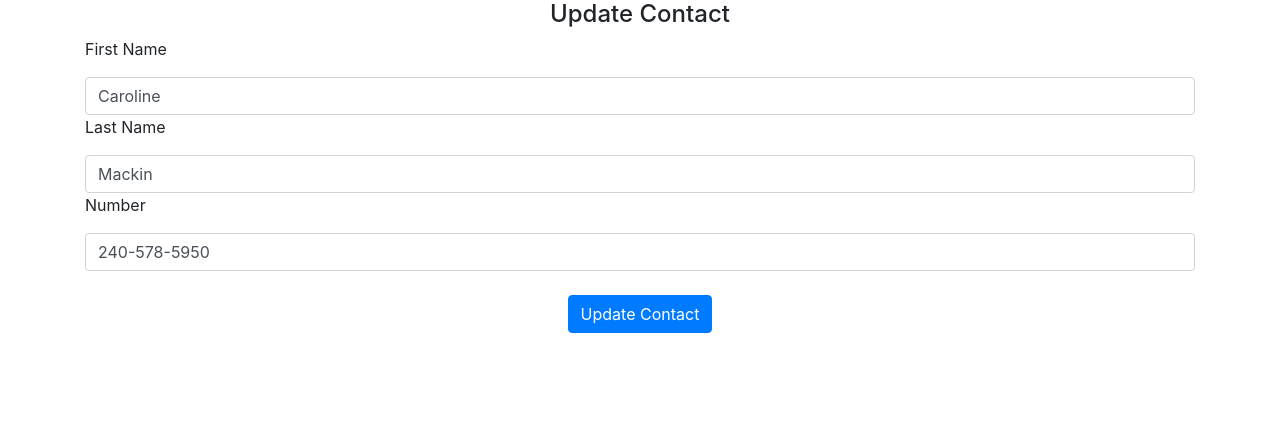
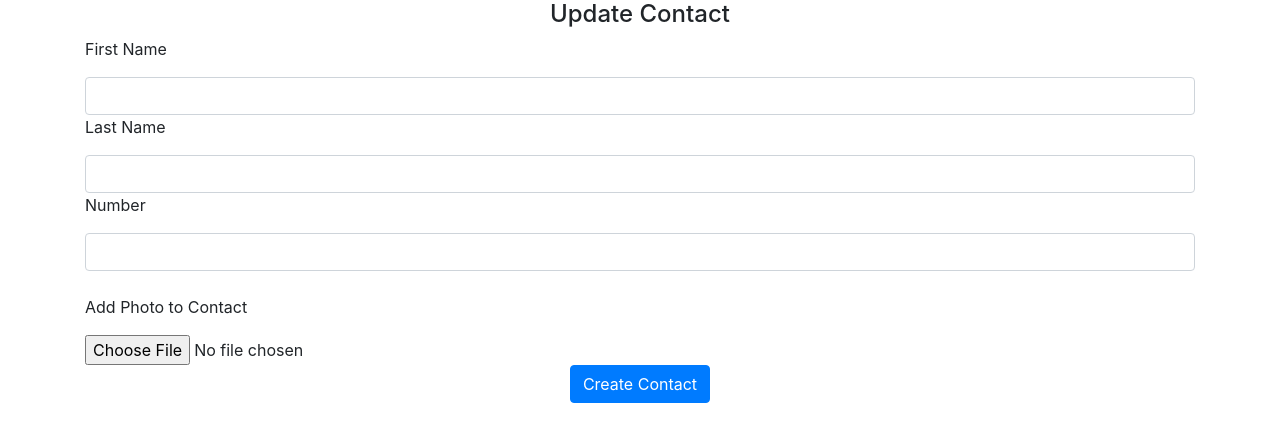
Before and after one commit to umdkyletu/phonebook, a Flask app: page /update/2 in a window 1280 px wide. Shown: the part 56-498 px from the top of the page. Run offline with Flask 3, Linux system fonts and the light colour scheme; some libraries are stand-ins or nearby versions.

Commit message:
Added feature to add photos to contacts

```diff
--- a/FlaskApp/Website/templates/contactlist.html
+++ b/FlaskApp/Website/templates/contactlist.html
@@ -16,6 +16,7 @@
     <div class="col-md-4">
       <div class="card">
         <div class="card-body">
+          <img class="img-thumbnail" src="{{contact.photo}}" />
           <h5 class="card-title">{{ contact.first_name }} {{ contact.last_name }}</h5>
           <p class="card-text">Number: {{ contact.number }}</p>
           <button type = "button" class="close" onClick ="deleteContact({{ contact.id }})">
@@ -41,9 +42,13 @@
     <input name = "last_name" id="last_name" class = "form-control"/>
     <p>Number</p>
     <input name = "number" id="number" class = "form-control"/>
+    <br>
+    <p>Add Link to Photo for Contact</p>
+    <input name = "photo" id="photo" class = "form-control"/>
     <br/>
     <div align = "center">
         <button type="submit" class = "btn btn-primary">Create Contact</button>
     </div>
+    <br>
 </form>
 {% endblock %}
--- a/FlaskApp/Website/templates/update.html
+++ b/FlaskApp/Website/templates/update.html
@@ -4,15 +4,19 @@
 </ul>
 <form action = "/update/{{ contact.id }}" method = "POST">
     <p>First Name</p>
-    <input name = "first_name" id="first_name" class = "form-control" value = "{{ contact.first_name }}"/>
+    <input name = "first_name" id="first_name" class = "form-control"/>
     <p>Last Name</p>
-    <input name = "last_name" id="last_name" class = "form-control" value = "{{ contact.last_name }}"/>
+    <input name = "last_name" id="last_name" class = "form-control"/>
     <p>Number</p>
-    <input name = "number" id="number" class = "form-control" value = "{{ contact.number }}"/>
+    <input name = "number" id="number" class = "form-control"/>
+    <br>
+    <p>Add Photo to Contact</p>
+    <input type="file" id="contact_photo" name="contact_photo" accept="image/png, image/jpeg" />
     <br/>
     <div align = "center">
-        <button type="submit" class = "btn btn-primary">Update Contact</button>
+        <button type="submit" class = "btn btn-primary">Create Contact</button>
     </div>
+    <br>
 </form>
 
  {% endblock %}
--- a/FlaskApp/Website/views.py
+++ b/FlaskApp/Website/views.py
@@ -5,34 +5,41 @@ from . import db
 import json
 
 
-
 # define a blueprint for flask application
 views = Blueprint("views", __name__)
 
 
-@views.route("/",methods=['GET', 'POST'])
+@views.route("/", methods=["GET", "POST"])
 @login_required
 def contactlist():
-    if request.method == 'POST':
-        first_name = request.form.get('first_name')
-        last_name = request.form.get('last_name')
-        number = request.form.get('number')
+    if request.method == "POST":
+        first_name = request.form.get("first_name")
+        last_name = request.form.get("last_name")
+        number = request.form.get("number")
+        photo = request.form.get("photo")
         if len(first_name) < 2:
-            flash('First name must contain at least 2 characters.', category='error')
+            flash("First name must contain at least 2 characters.", category="error")
         if len(last_name) < 2:
-            flash('First name must contain at least 2 characters.', category='error')
+            flash("First name must contain at least 2 characters.", category="error")
         else:
-            new_contact = Contact(first_name = first_name, last_name=last_name, number=number, user_id = current_user.id)
+            new_contact = Contact(
+                first_name=first_name,
+                last_name=last_name,
+                number=number,
+                user_id=current_user.id,
+                photo=photo,
+            )
             db.session.add(new_contact)
             db.session.commit()
-            flash("Contact Added", category= 'success')
+            flash("Contact Added", category="success")
 
-    return render_template("contactlist.html", user = current_user)
+    return render_template("contactlist.html", user=current_user)
 
-@views.route('/delete-contact',methods=['POST'])
+
+@views.route("/delete-contact", methods=["POST"])
 def delete_contact():
     contact = json.loads(request.data)
-    contactId = contact['contactId']
+    contactId = contact["contactId"]
     contact = Contact.query.get(contactId)
     if contact:
         if contact.user_id == current_user.id:
@@ -41,19 +48,21 @@ def delete_contact():
 
     return jsonify({})
 
-@views.route('/update/<int:id>', methods=['GET','POST'])
+
+@views.route("/update/<int:id>", methods=["GET", "POST"])
 def update(id):
     contact = Contact.query.get(id)
-    if request.method == 'POST':
-        contact.first_name = request.form.get('first_name')
-        contact.last_name = request.form.get('last_name')
-        contact.number = request.form.get('number')
-        print("First Name:",  contact.first_name)
+    if request.method == "POST":
+        contact.first_name = request.form.get("first_name")
+        contact.last_name = request.form.get("last_name")
+        contact.number = request.form.get("number")
+        contact.photo = request.form.get("photo")
+        print("First Name:", contact.first_name)
         print("Last Name:", contact.last_name)
         try:
             db.session.commit()
-            return redirect('/')
+            return redirect("/")
         except:
             return "There was a problem updating"
     else:
-        return render_template('update.html',contact=contact, user = current_user)
+        return render_template("update.html", contact=contact, user=current_user)
```
Also changed, not shown: FlaskApp/Website/models.py (+8 -6 lines), FlaskApp/instance/database.db (deleted).
